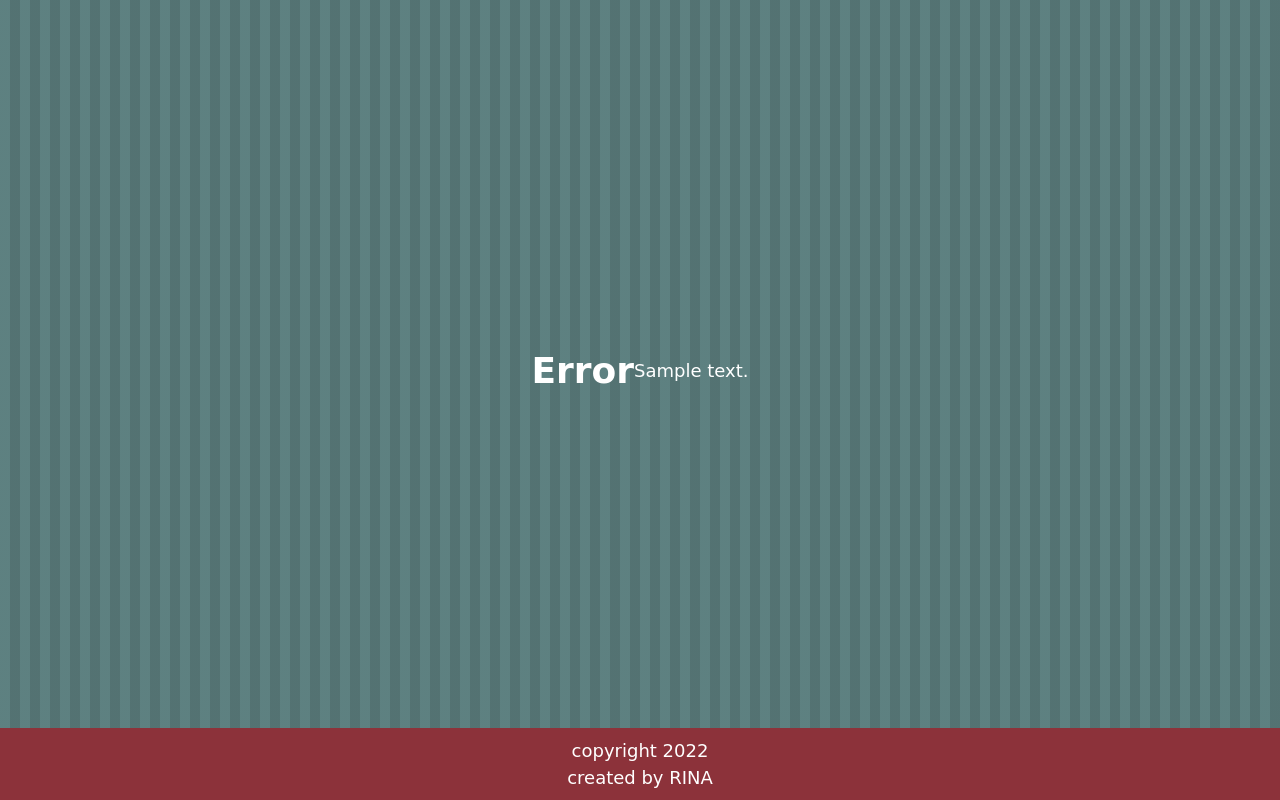
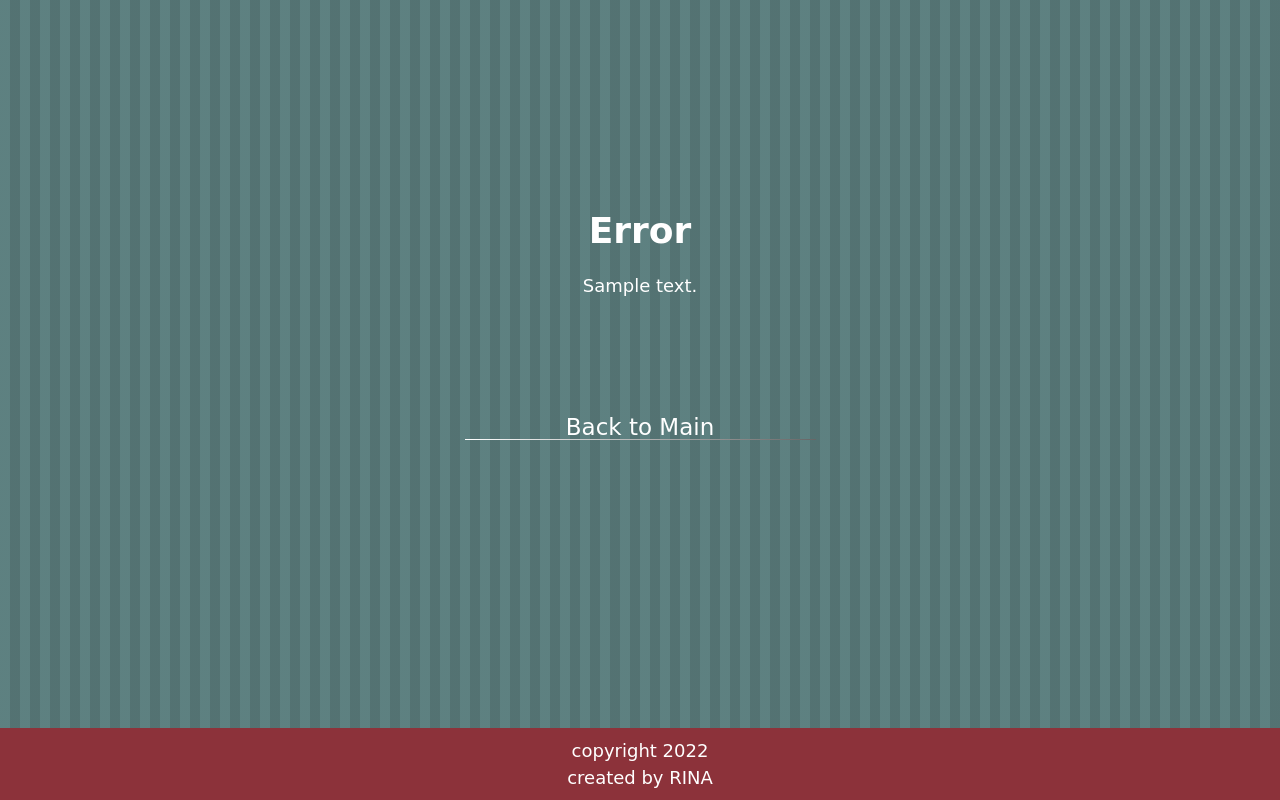
Before and after one commit to Rinasham/GA_project2, a Flask app: template templates/success-fail/fail.html in a window 1280 px wide. Run offline with Flask 2, Linux system fonts and the light colour scheme; the template is opened without the code that fills it: most values are stand-ins (such as "Sample title", 1, 10 or a date in 2020); some libraries are stand-ins or nearby versions.

Commit message:
[add] return button in success/fail html

```diff
--- a/templates/success-fail/fail.html
+++ b/templates/success-fail/fail.html
@@ -3,6 +3,9 @@
 {% block title %}<title>fail</title>{% endblock %}
 
 {% block main %}
-<h1>Error</h1>
-<p>{{ text }}</p>
+<div style="text-align: center;">
+  <h1>Error</h1>
+  <p>{{ text }}</p>
+  <p id="btn"><a href="{{ url_for('index') }}">Back to Main</a></p>
+</div>
 {% endblock %}
```
Also changed, not shown: templates/success-fail/success.html (+5 -2 lines).
